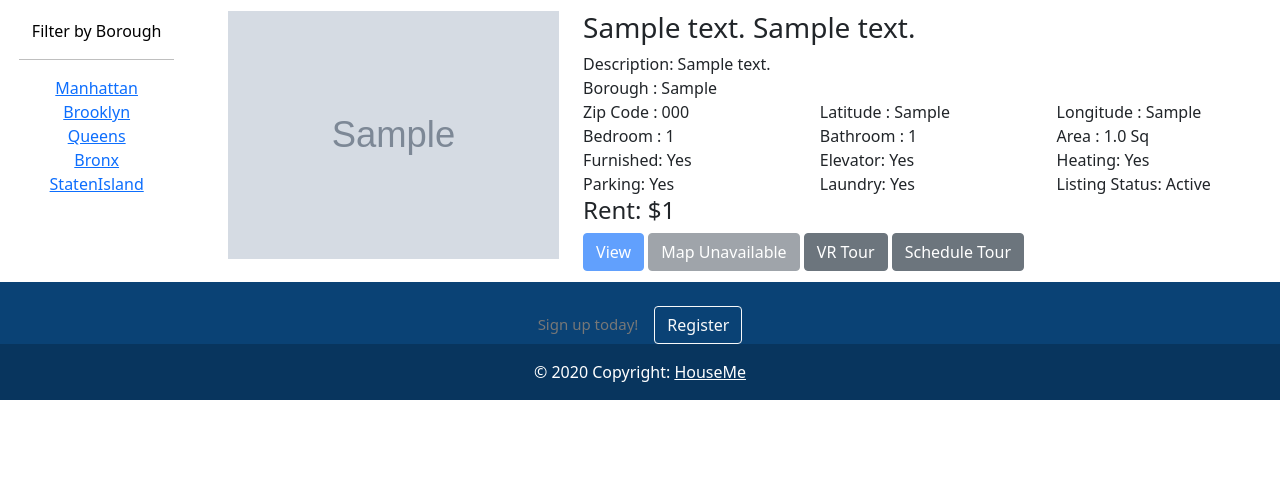
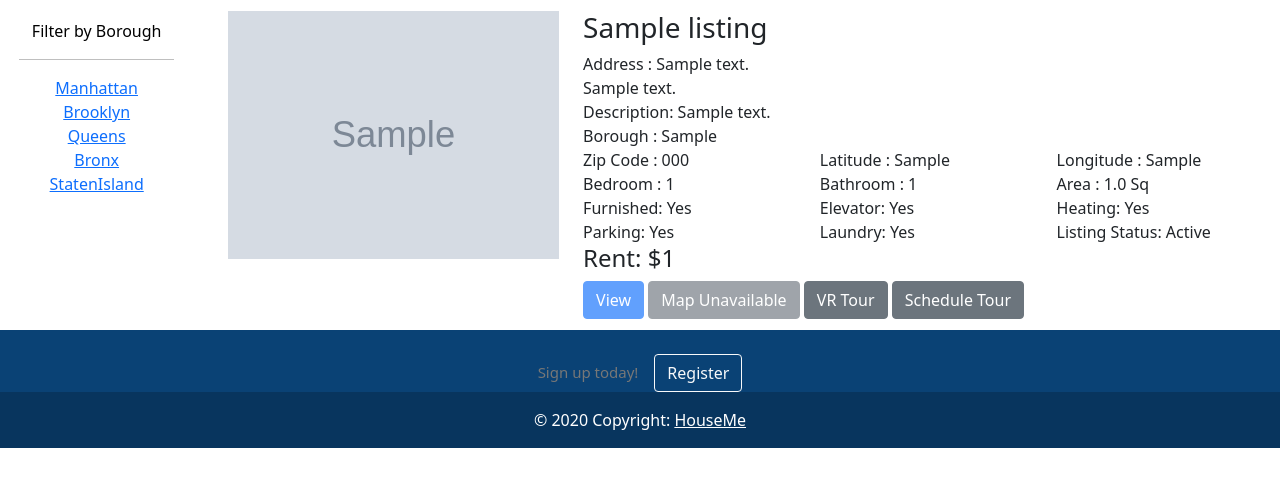
Before and after one commit to gcivil-nyu-org/S2022-Team-5-repo, a Django app: page /browselistings in a window 1280 px wide. Shown: the part 56-543 px from the top of the page. Run offline with Django 3.2, Linux system fonts and the light colour scheme; tables that the repository leaves empty hold one stand-in row (values such as "Sample post"); grey boxes marked "Sample" are stand-in pictures.

Commit message:
Fixed browselisting format

```diff
--- a/templates/property/browselistings.html
+++ b/templates/property/browselistings.html
@@ -38,9 +38,18 @@
                     <p></p>
                     {% endif %}
               </div>
-                <div class="col-md-8">
-                    <h3>{{listing.address1}} {{listing.address2}}</h3>
-                    Description: {{listing.description}}
+              <div class="col-md-8">
+                  <h3>{{listing.name}}</h3>
+                  <div class="row">
+                      <div class="col-md-4">
+                          Address : {{listing.address1}} {{listing.address2}}
+                      </div>
+                      </div>
+                      <div class="row">
+                          <div class="col-md-4">
+                             Description: {{listing.description}}
+                          </div>
+                          </div>
                     <div class="row">
                         <div class="col-md-4">
                             Borough : {{listing.borough}}
```
